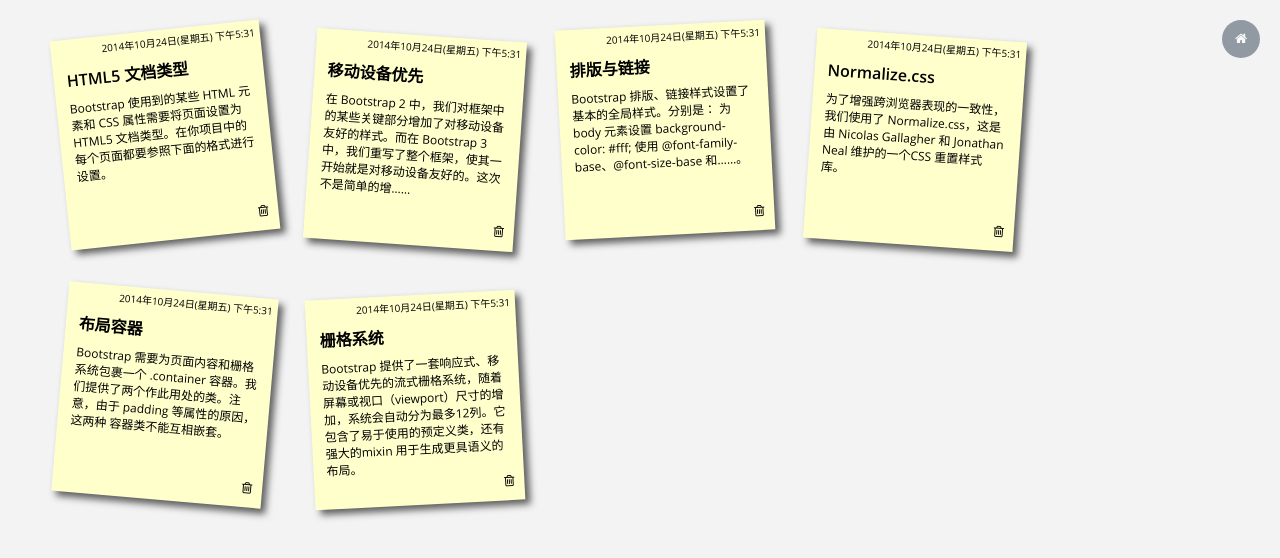
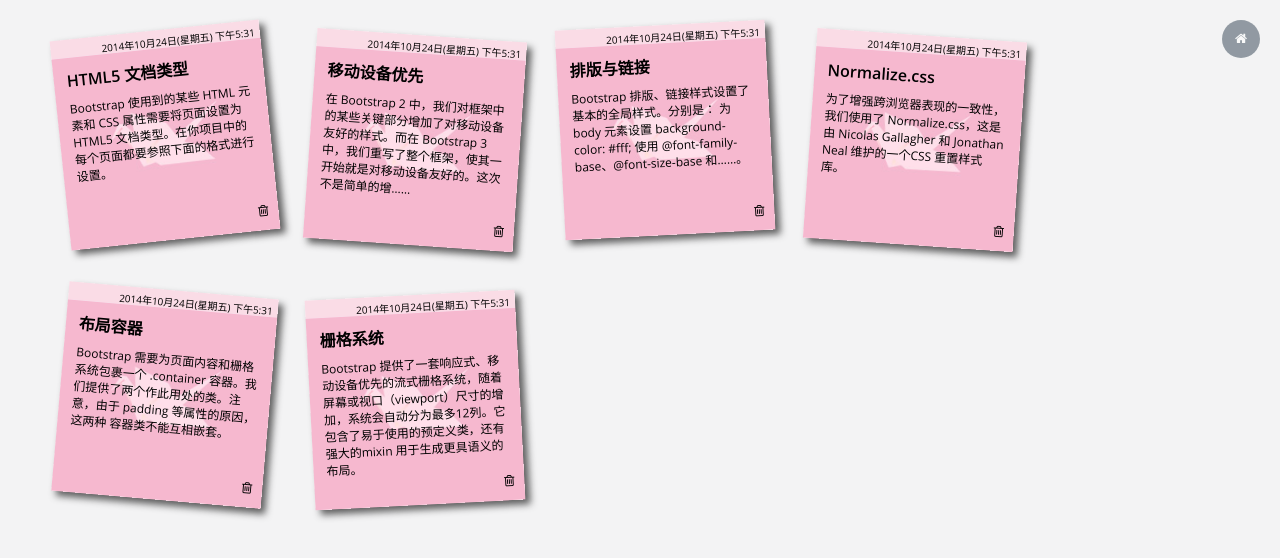
Before and after one commit to Jackie92/TangAnqi_web, a plain HTML site: page pinBoard.html in a window 1280 px wide. Drawn offline with Linux system fonts and the light colour scheme.

Commit message:
change background img

```diff
--- /dev/null
+++ b/css/pinBoard.css
@@ -0,0 +1,4 @@
+ul.notes li div{
+    background:url("../images/board.jpg") center center no-repeat;
+    background-size: cover;
+}
--- a/pinBoard.html
+++ b/pinBoard.html
@@ -14,6 +14,7 @@
 
     <link href="css/animate.min.css" rel="stylesheet">
     <link href="css/style.min.css?v=4.0.0" rel="stylesheet">
+    <link href="css/pinBoard.css" rel="stylesheet">
     	<base target="_blank">
 
 </head>
```
Also changed, not shown: images/board.jpg (added).
